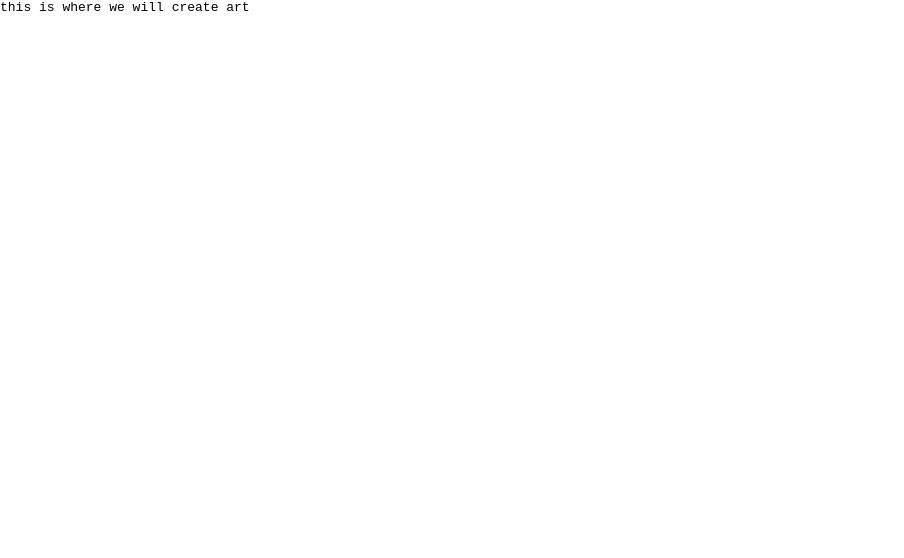
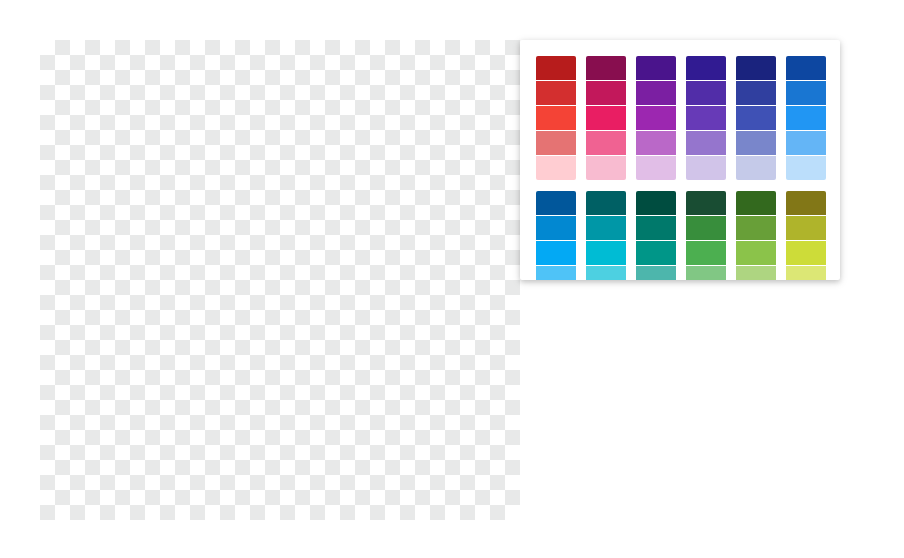
Before and after one commit to dumblr/pixel-gallery, a React (Create React App) app: page /canvas in a window 1280 px wide. Shown: the top 558 px of the page, without its empty margins (0-904 px from the left). Built offline with nearby package versions, Linux system fonts and the light colour scheme.

Commit message:
wip: swatch picker + layout

```diff
--- a/src/containers/Canvas/index.js
+++ b/src/containers/Canvas/index.js
@@ -1,5 +1,18 @@
 import React from 'react';
+import ArtworkGrid from '../../components/ArtworkGrid';
+import { SwatchesPicker } from 'react-color';
+import { Wrapper, Container } from './styles';
 
-const Canvas = () => <div>this is where we will create art</div>;
+const Canvas = () => (
+  <Wrapper>
+    <Container>
+      <div>
+        <ArtworkGrid />
+      </div>
+
+      <SwatchesPicker />
+    </Container>
+  </Wrapper>
+);
 
 export default Canvas;
--- /dev/null
+++ b/src/containers/Canvas/styles.js
@@ -0,0 +1,9 @@
+import styled from 'styled-components';
+
+export const Wrapper = styled.div`
+  padding: 40px;
+`;
+
+export const Container = styled.div`
+  display: flex;
+`;
```
